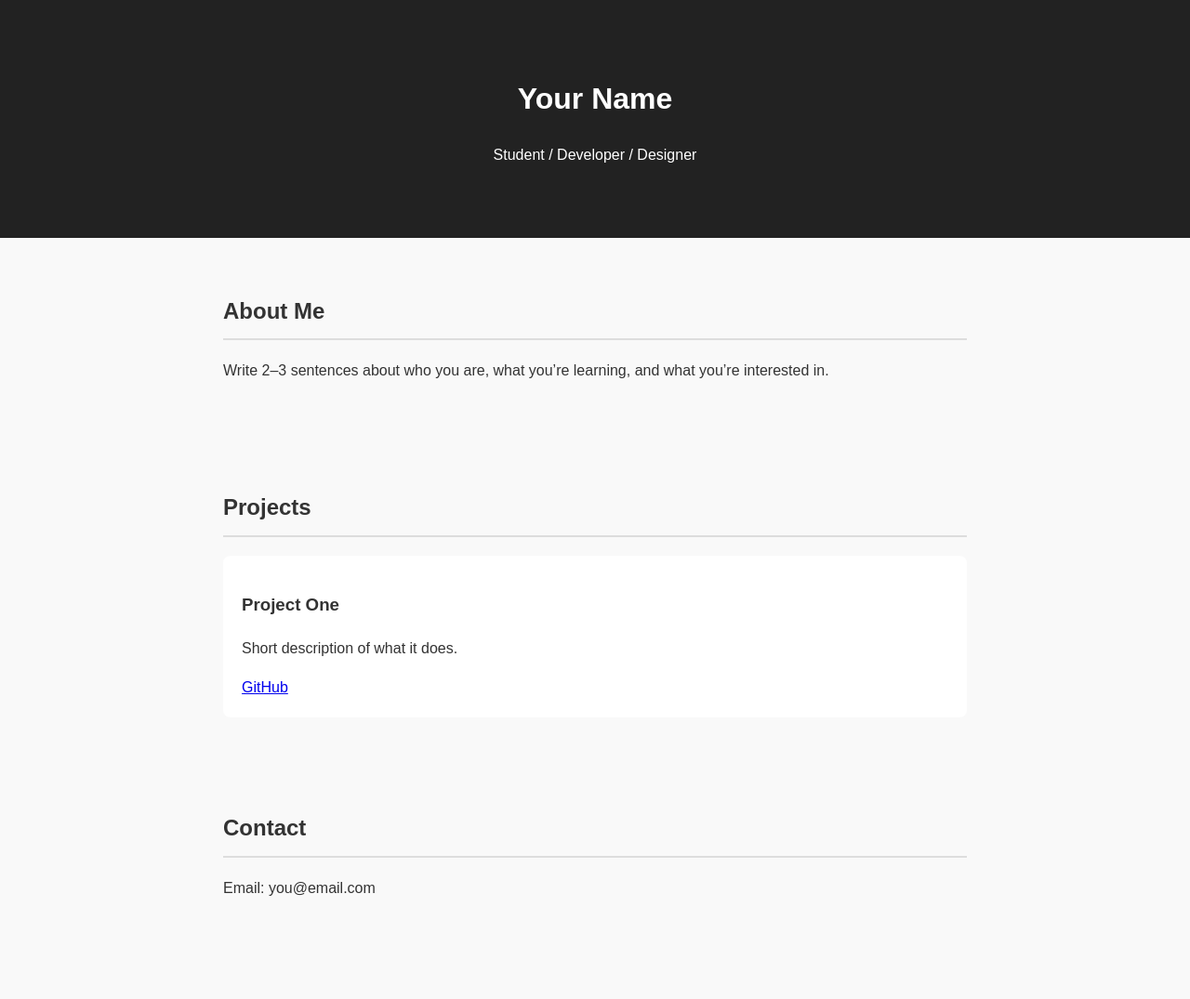
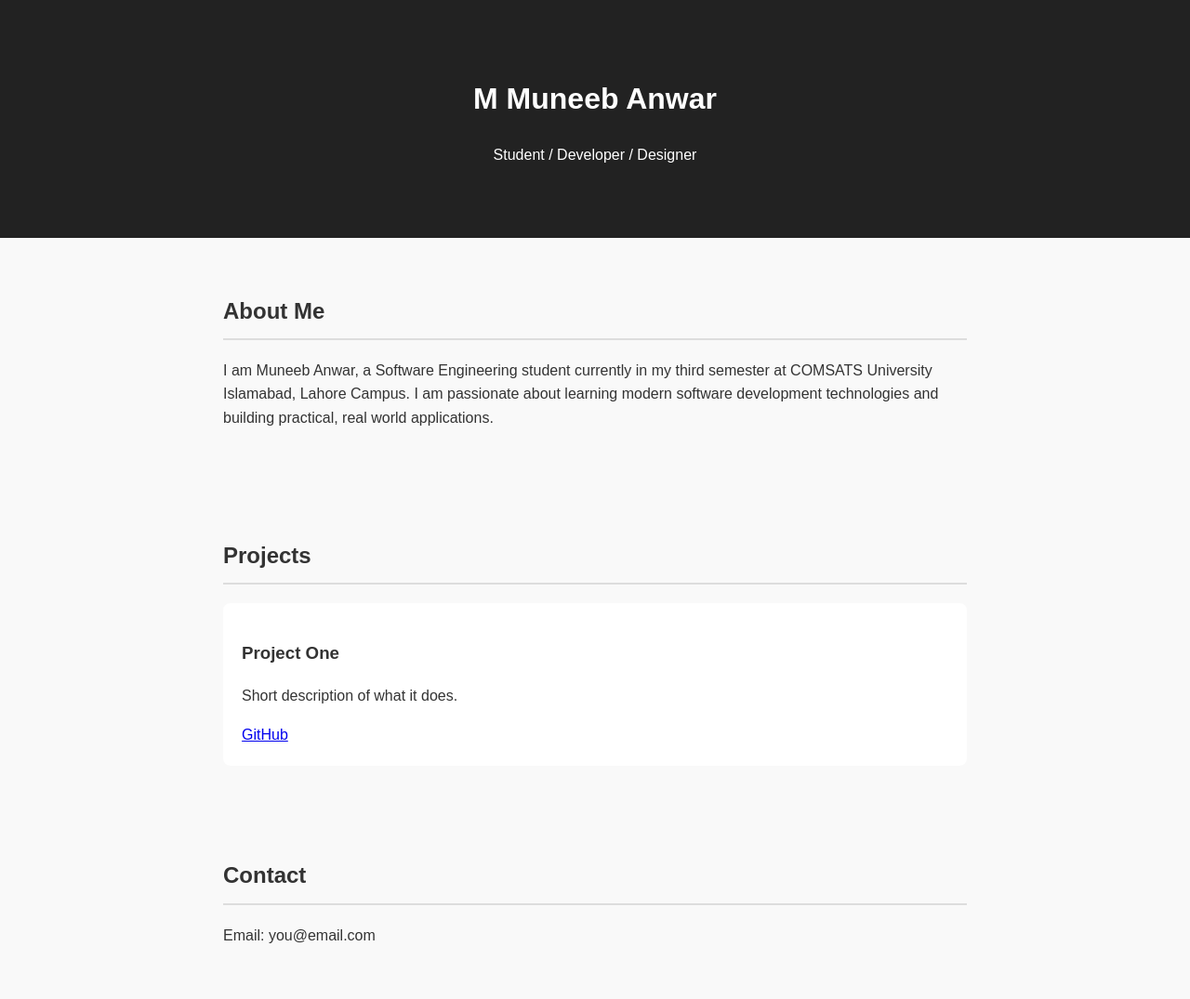
Before and after one commit to star-ripper/star-ripper.github.io, a plain HTML site: page index.html in a window 1280 px wide. Shown: the whole page at 93% size. Before the commit the page ends 1024 px from the top, so only its background shows below. Drawn offline with Linux system fonts and the light colour scheme.

Commit message:
Update index.html

```diff
--- a/index.html
+++ b/index.html
@@ -9,16 +9,14 @@
 <body>
 
   <header>
-    <h1>Your Name</h1>
+    <h1>M Muneeb Anwar</h1>
     <p>Student / Developer / Designer</p>
   </header>
 
   <section id="about">
     <h2>About Me</h2>
     <p>
-      Write 2–3 sentences about who you are, what you’re learning,
-      and what you’re interested in.
-    </p>
+    I am Muneeb Anwar, a Software Engineering student currently in my third semester at COMSATS University Islamabad, Lahore Campus. I am passionate about learning modern software development technologies and building practical, real world applications.    </p>
   </section>
 
   <section id="projects">
```
